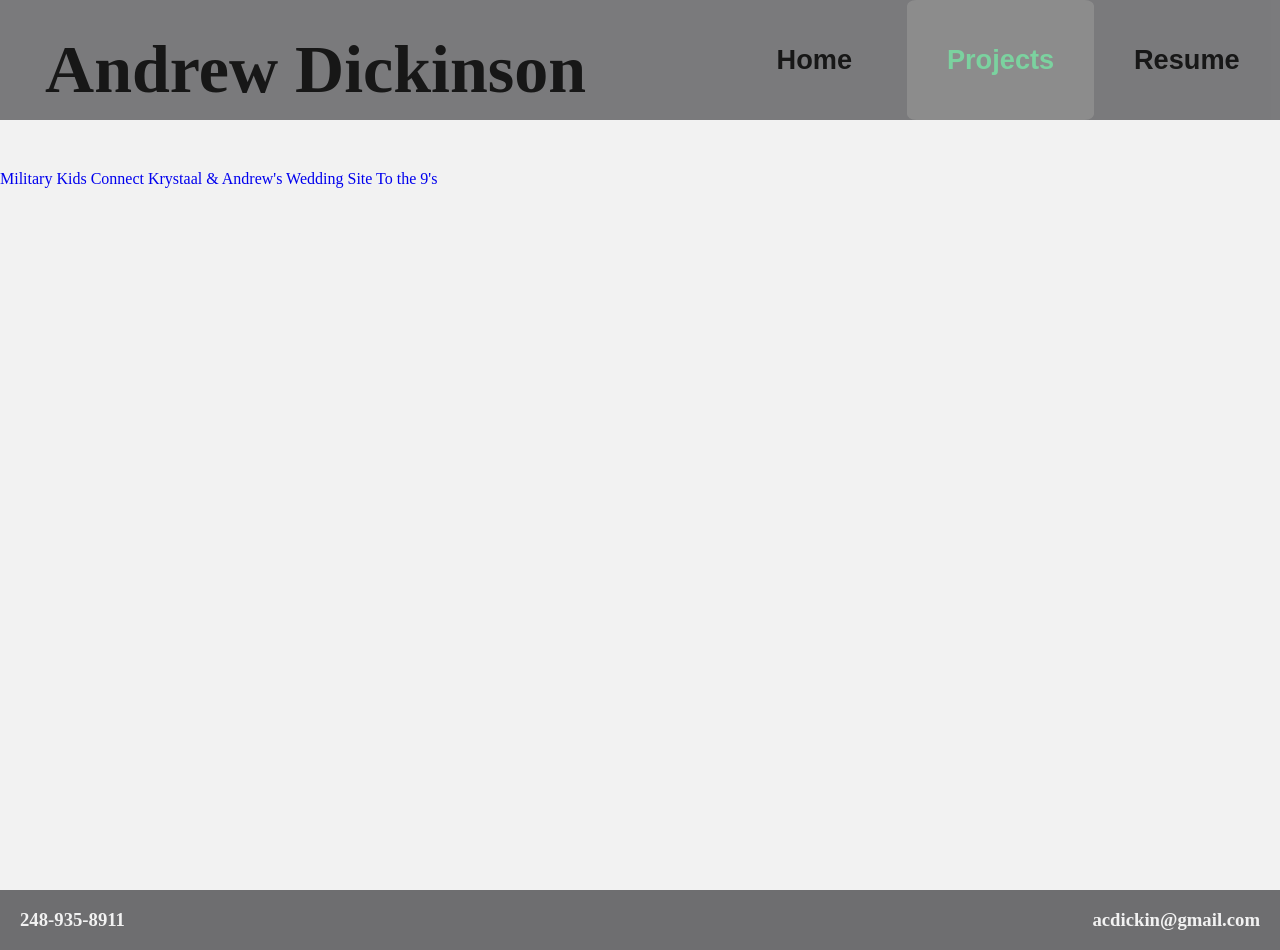
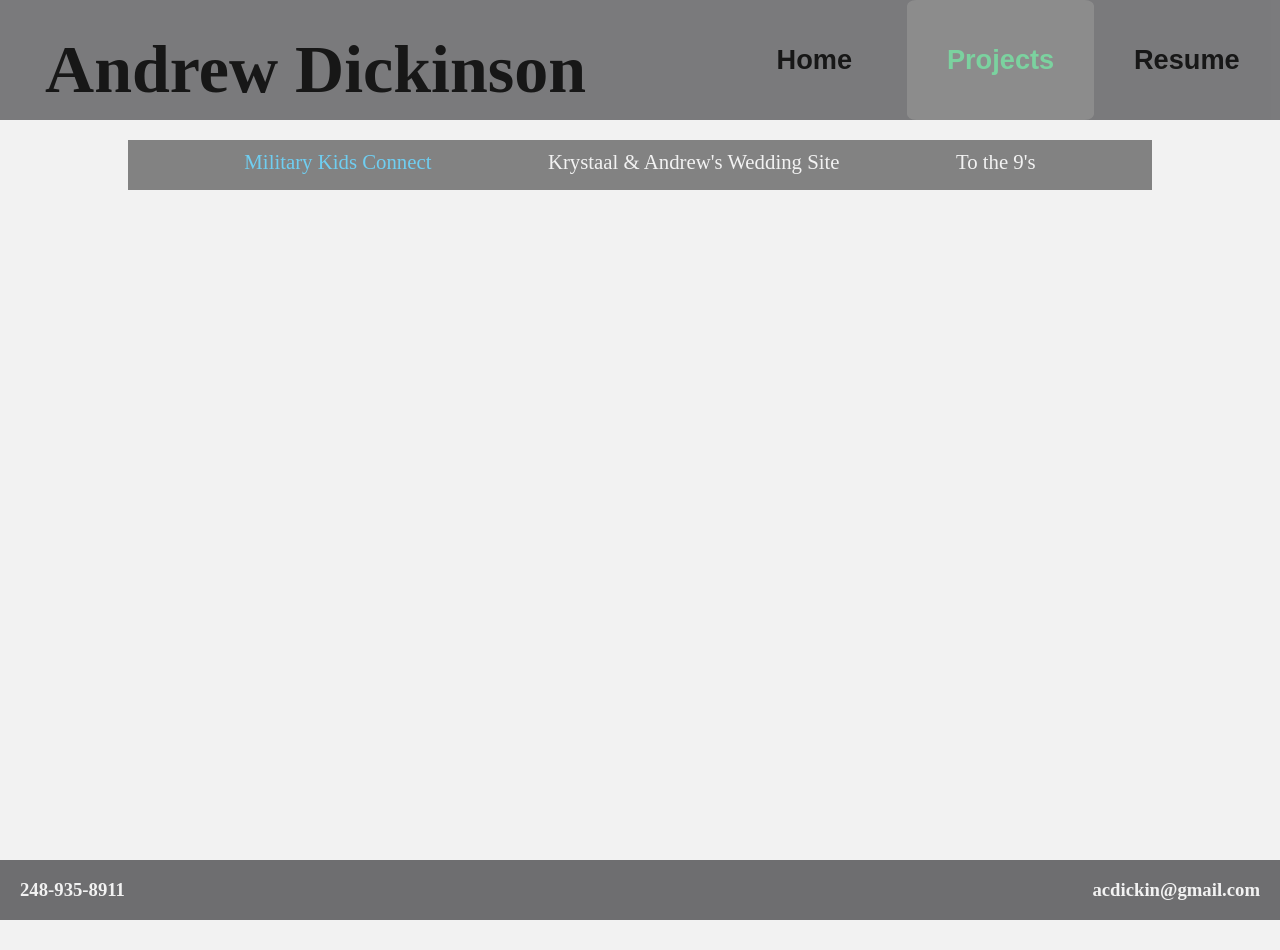
Before and after one commit to acdickin/AndrewDickinson, a React app: page /projects/mkc in a window 1280 px wide. After the commit the page ends 920 px from the top, so only its background shows below. Built offline with nearby package versions, Linux system fonts and the light colour scheme.

Commit message:
fixd styling for mobile vies and projMenu

```diff
--- a/src/components/ProjMenu.js
+++ b/src/components/ProjMenu.js
@@ -4,9 +4,9 @@ export default class ProjMenu extends Component{
   render(){
     return(
       <div id="projMenu">
-        <NavLink exact to='/projects/mkc'> Military Kids Connect </NavLink>
-        <NavLink to ='/projects/krandrew'> Krystaal & Andrew's Wedding Site </NavLink>
- 				<NavLink to ='/projects/to-the-9s'> To the 9's </NavLink>
+        <NavLink exact to='/projects/mkc' activeClassName="projActive"> Military Kids Connect </NavLink>
+        <NavLink exact to ='/projects/krandrew' activeClassName="projActive"> Krystaal & Andrew's Wedding Site </NavLink>
+ 				<NavLink exact to ='/projects/to-the-9s' activeClassName="projActive"> To the 9's </NavLink>
       </div>
     )
   }
--- a/src/styles/globals.scss
+++ b/src/styles/globals.scss
@@ -20,6 +20,6 @@ body{
 }
 @media (min-width:700px){
 	.content{
-	   margin-top: 50px;
+	   margin-top: 20px;
 	}
 }
--- a/src/styles/home.scss
+++ b/src/styles/home.scss
@@ -90,7 +90,6 @@ img#selfImg {
     grid-row-gap:10px;
     grid-template-columns:repeat(2,1fr);
     text-align:center;
-    margin-top: -40px;
   }
   #selfText{
 
--- a/src/styles/projMenu.scss
+++ b/src/styles/projMenu.scss
@@ -0,0 +1,28 @@
+@import "globals";
+#projMenu{
+	width:90vw;
+	height:30px;
+	font-size: 1.2em;
+	padding:10px 0;
+	margin: 0 auto;
+	background-color: $grey;
+  display: flex;
+  justify-content: space-evenly;
+	text-align: center;
+	a{
+  	text-decoration:none;
+  	color:$white;
+	}
+	a:hover{
+		color:$ygreen;
+	}
+	.projActive{
+		color:$blue;
+	}
+}
+@media (min-width:700px){
+	#projMenu{
+		font-size: 1.3em;
+		width:80vw;
+	}
+}
--- a/src/styles/resume.scss
+++ b/src/styles/resume.scss
@@ -10,7 +10,10 @@
     display: inline-grid;
   }
 
-
+#skills{
+  display: flex;
+  justify-content: space-evenly;
+}
 .button{
   background-color: $blue; /* Green */
   border: none;
@@ -45,8 +48,4 @@
     width:80vw;
     margin: 0 auto;
   }
-  #skills{
-    display: flex;
-    justify-content: space-evenly;
-  }
 }
```
